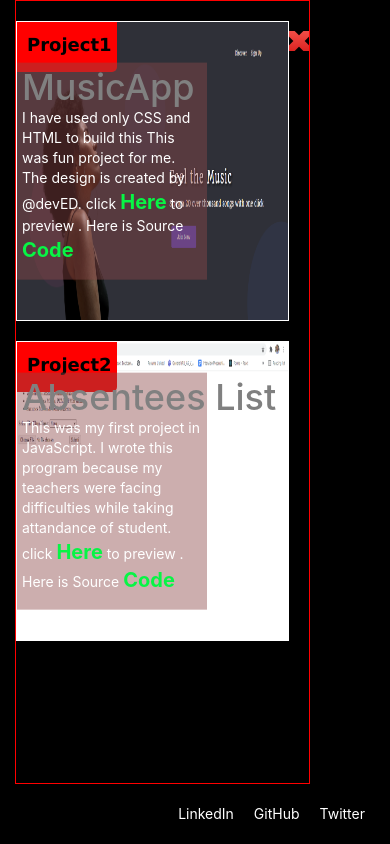
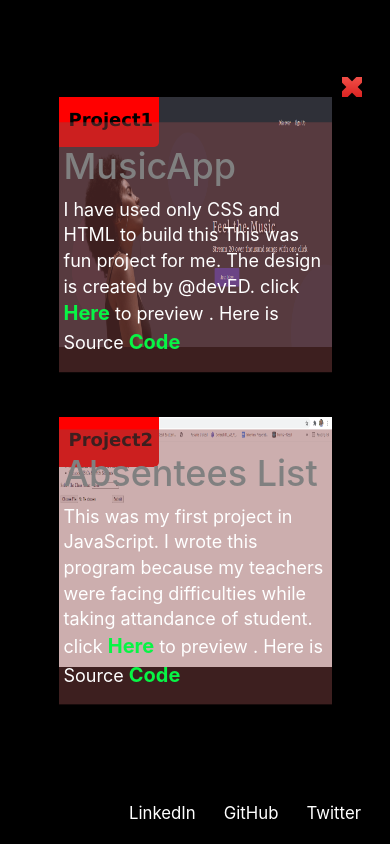
Before and after one commit to unknownBalak/portfolio, a React (Create React App) app: page /project in a window 390 px wide. Built offline with nearby package versions, Linux system fonts and the light colour scheme; a web font is replaced by a local one.

Commit message:
Some changes in portfolio

```diff
--- a/src/components/Project.jsx
+++ b/src/components/Project.jsx
@@ -7,8 +7,8 @@ import absenteelist from './resources/projectWork/absenteelist.png';
 // import music3 from './resources/projectWork/musicAppClone3.png';
 function Project() {
     return (
-        <div className="projects" style={{border:"1px solid red"}}>
-            <Link to="/" className ="homePage crossIcon1"></Link>
+        <div className="projects">
+            <Link to="/" className ="homePage crossIcon2"></Link>
             <div className="project project1">
                   <img src={music1} alt="project1" />
               <div className="aboutProject">
--- a/src/components/css/nav.css
+++ b/src/components/css/nav.css
@@ -64,7 +64,7 @@ ul.nav-key {
 a {
   color: white;
   text-decoration: none !important;
-  font-size: 1.4rem;
+  font-size: 1.2rem;
 }
 a:focus {
   color: white;
--- a/src/components/css/project.css
+++ b/src/components/css/project.css
@@ -1,7 +1,10 @@
+.projects {
+  margin: auto;
+  padding: 30px;
+  position: relative;
+}
 .projects h1 {
   color: gray;
-  width: 80vw;
-  margin: auto;
 }
 .project {
   height: 300px;
@@ -9,7 +12,13 @@
   margin: 20px auto;
   position: relative;
   transition: all 0.5s;
-  border: 1px solid;
+}
+.crossIcon2 {
+  position: absolute;
+  right: 0px;
+}
+.project1 {
+  margin-top: 50px;
 }
 .project::before {
   position: absolute;
@@ -45,8 +54,6 @@
   align-items: stretch;
   flex-grow: 1;
   z-index: 1;
-  margin: 20px 0;
-  position: relative;
 }
 .project:hover {
   transform: translateY(-5px);
@@ -58,16 +65,24 @@
   transform: translateY(-50%);
   background-color: rgba(240, 12, 12, 0.507);
   padding: 5px;
-  width: 500px;
+  width: 600px;
+  font-size: 18px;
 }
 
 @media (max-width: 992px) {
   .project > img {
     width: 100%;
+    height: 250px;
   }
   .aboutProject {
     background-color: rgba(139, 72, 72, 0.438);
-    width: 70%;
+    width: 80%;
     left: 0;
   }
 }
+@media (max-width: 604px) {
+  .aboutProject {
+    width: 100%;
+    left: 0;
+  }
+}
--- a/src/components/usestate.css
+++ /dev/null
@@ -1,20 +0,0 @@
-.h1chars {
-}
-.h1chars .chars {
-  animation: text-deco 0.75s forwards;
-  position: relative;
-  opacity: 0;
-}
-@keyframes text-deco {
-  0% {
-    opacity: 0;
-    bottom: -0.2em;
-  }
-  50% {
-    bottom: 0.2em;
-  }
-  100% {
-    opacity: 1;
-    bottom: 0;
-  }
-}
--- a/src/index.css
+++ b/src/index.css
@@ -9,7 +9,7 @@ html {
   -moz-osx-font-smoothing: grayscale;
   background-color: #000000;
   color: white;
-  /* font-size: 14px !important; */
+  font-size: 14px !important;
 }
 body {
   width: 100%;
```
Also changed, not shown: src/components/UseState.jsx (deleted, +0 -46 lines), 1 other file (tests, documents, lock files or other folders).
